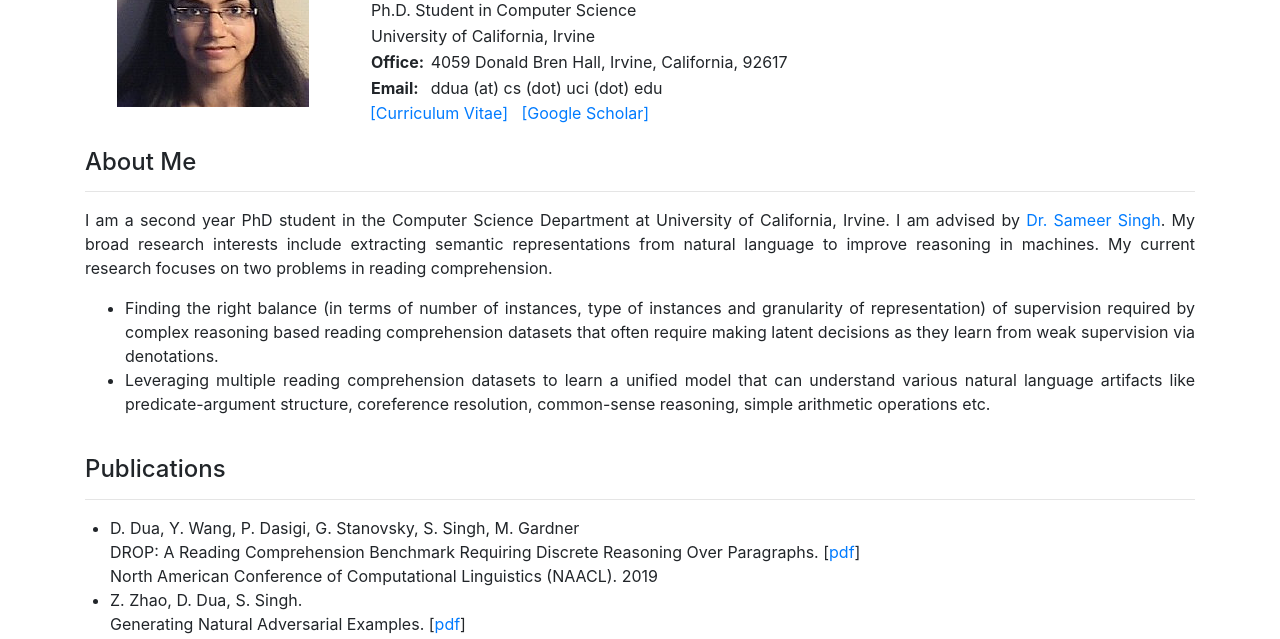
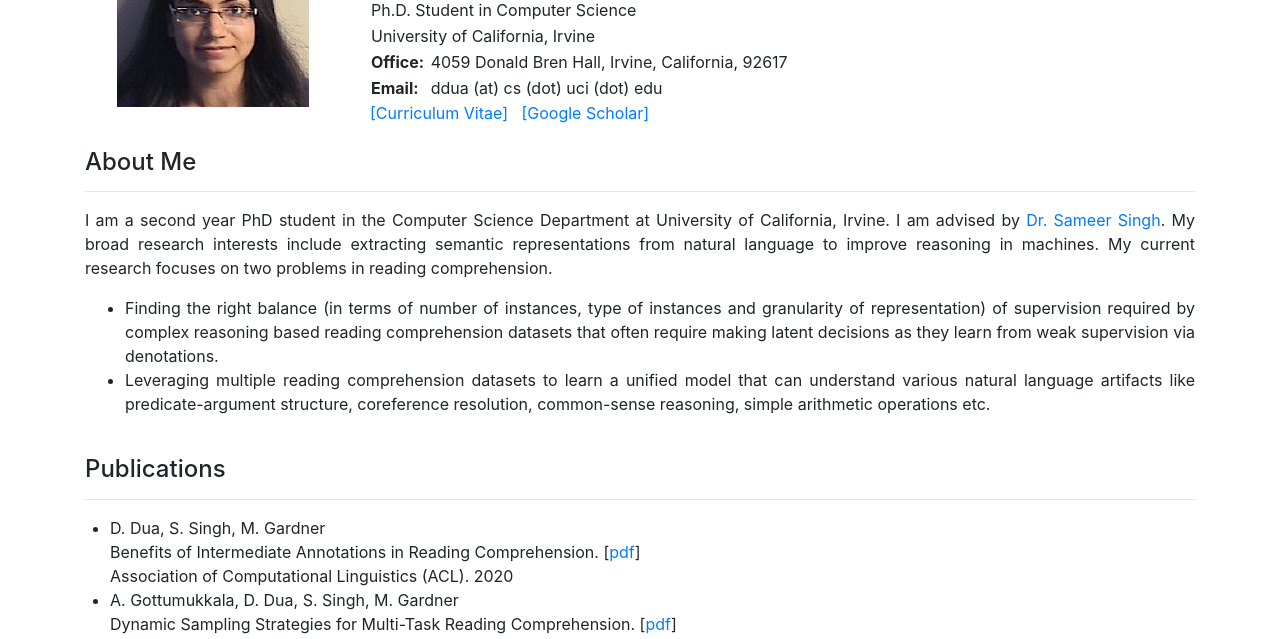
Before and after one commit to dDua/ddua.github.io, a plain HTML site: page src/index.html in a window 1280 px wide. Shown: the part 157-796 px from the top of the page. Drawn offline with nearby package versions, Linux system fonts and the light colour scheme.

Commit message:
Update index.html

```diff
--- a/src/index.html
+++ b/src/index.html
@@ -103,6 +103,14 @@
                     <hr>
                 </div>
             <ul>
+                <li>D. Dua, S. Singh, M. Gardner </br>
+                    Benefits of Intermediate Annotations in Reading Comprehension. [<a href="https://www.aclweb.org/anthology/2020.acl-main.497.pdf">pdf</a>]</br>
+                    Association of Computational Linguistics (ACL). 2020
+                </li>
+                <li>A. Gottumukkala, D. Dua, S. Singh, M. Gardner </br>
+                    Dynamic Sampling Strategies for Multi-Task Reading Comprehension. [<a href="https://www.aclweb.org/anthology/2020.acl-main.86.pdf">pdf</a>]</br>
+                    Association of Computational Linguistics (ACL). 2020
+                </li>
                 <li>D. Dua, Y. Wang, P. Dasigi, G. Stanovsky, S. Singh, M. Gardner </br>
                     DROP: A Reading Comprehension Benchmark Requiring Discrete Reasoning Over Paragraphs. [<a href="https://arxiv.org/pdf/1903.00161.pdf">pdf</a>]</br>
                     North American Conference of Computational Linguistics (NAACL). 2019
```
